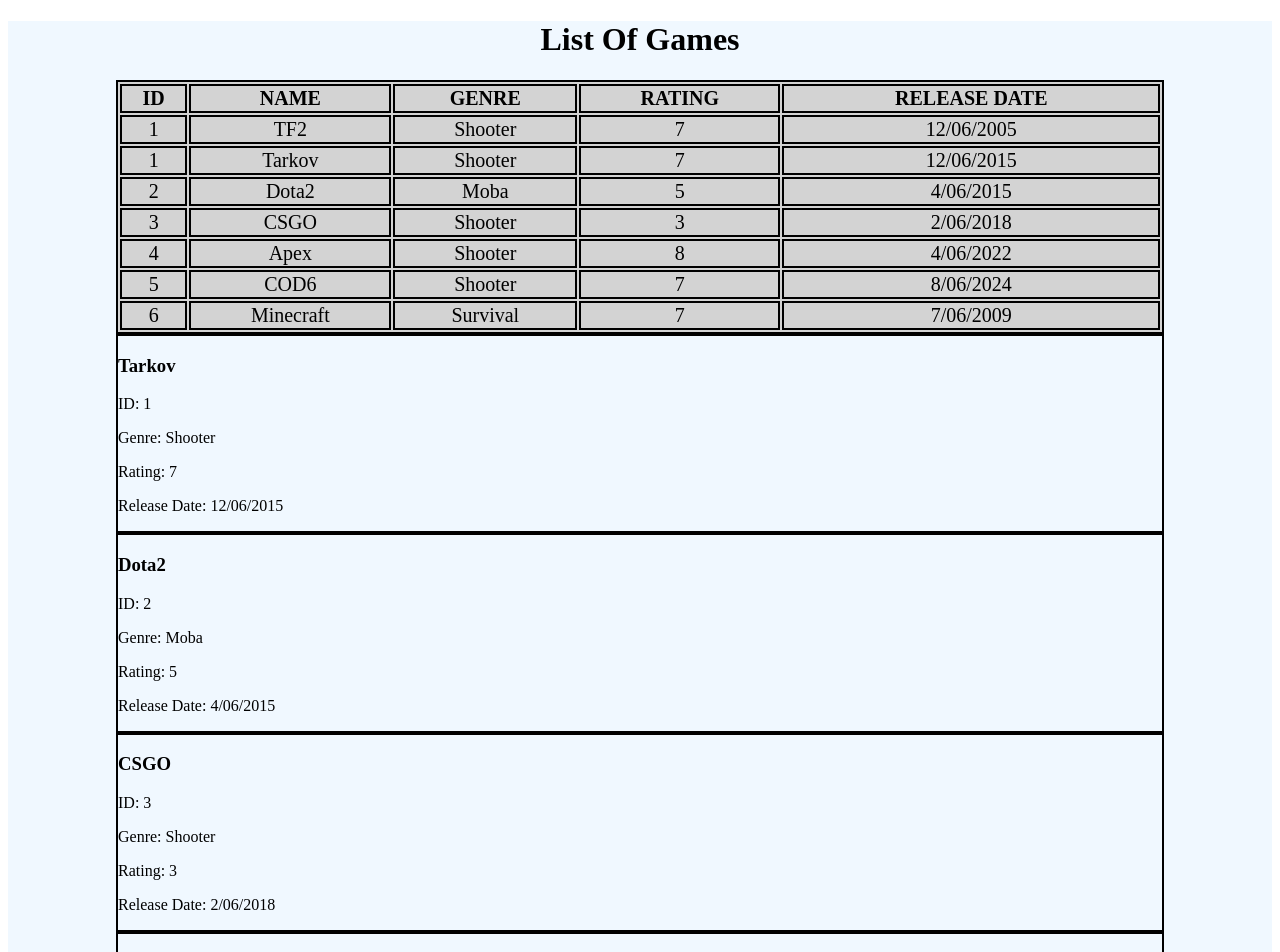
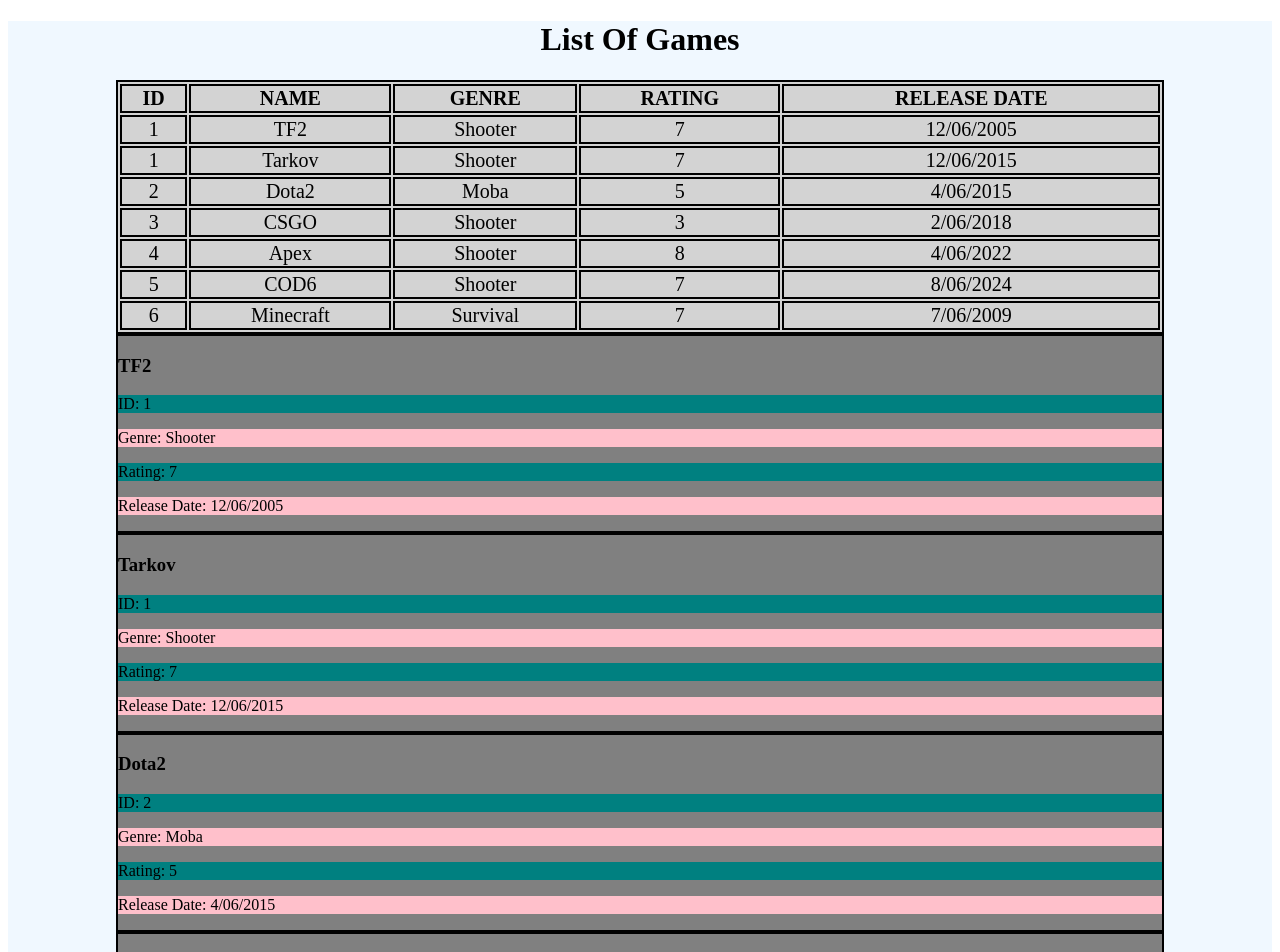
Before and after one commit to YousifSako/yousif_sako_Learning_Angular, an Angular app: page / in a window 1280 px wide. Shown: the top 952 px of the page. Built offline with nearby package versions, Linux system fonts and the light colour scheme.

Commit message:
Completed Assignment 3

```diff
--- a/src/app/games-list-item/games-list-item.component.css
+++ b/src/app/games-list-item/games-list-item.component.css
@@ -0,0 +1,11 @@
+div {
+  background: gray;
+}
+
+p:nth-of-type(odd) {
+  background: teal;
+}
+
+p:nth-of-type(even) {
+  background: pink;
+}
--- a/src/app/games-list/games-list.component.html
+++ b/src/app/games-list/games-list.component.html
@@ -1,4 +1 @@
-<app-games-list-item [game]="gameList[1]"></app-games-list-item>
-<app-games-list-item [game]="gameList[2]"></app-games-list-item>
-<app-games-list-item [game]="gameList[3]"></app-games-list-item>
-<app-games-list-item [game]="gameList[4]"></app-games-list-item>
+<app-games-list-item *ngFor="let game of gameList" [game]="game"></app-games-list-item>
--- a/src/app/games-list/games-list.component.ts
+++ b/src/app/games-list/games-list.component.ts
@@ -1,12 +1,14 @@
 import { Component } from '@angular/core';
 import {Games} from "../shared/models/games";
 import {GamesListItemComponent} from "../games-list-item/games-list-item.component";
+import {NgForOf} from "@angular/common";
 
 @Component({
   selector: 'app-games-list',
   standalone: true,
   imports: [
-    GamesListItemComponent
+    GamesListItemComponent,
+    NgForOf
   ],
   templateUrl: './games-list.component.html',
   styleUrl: './games-list.component.css'
```
